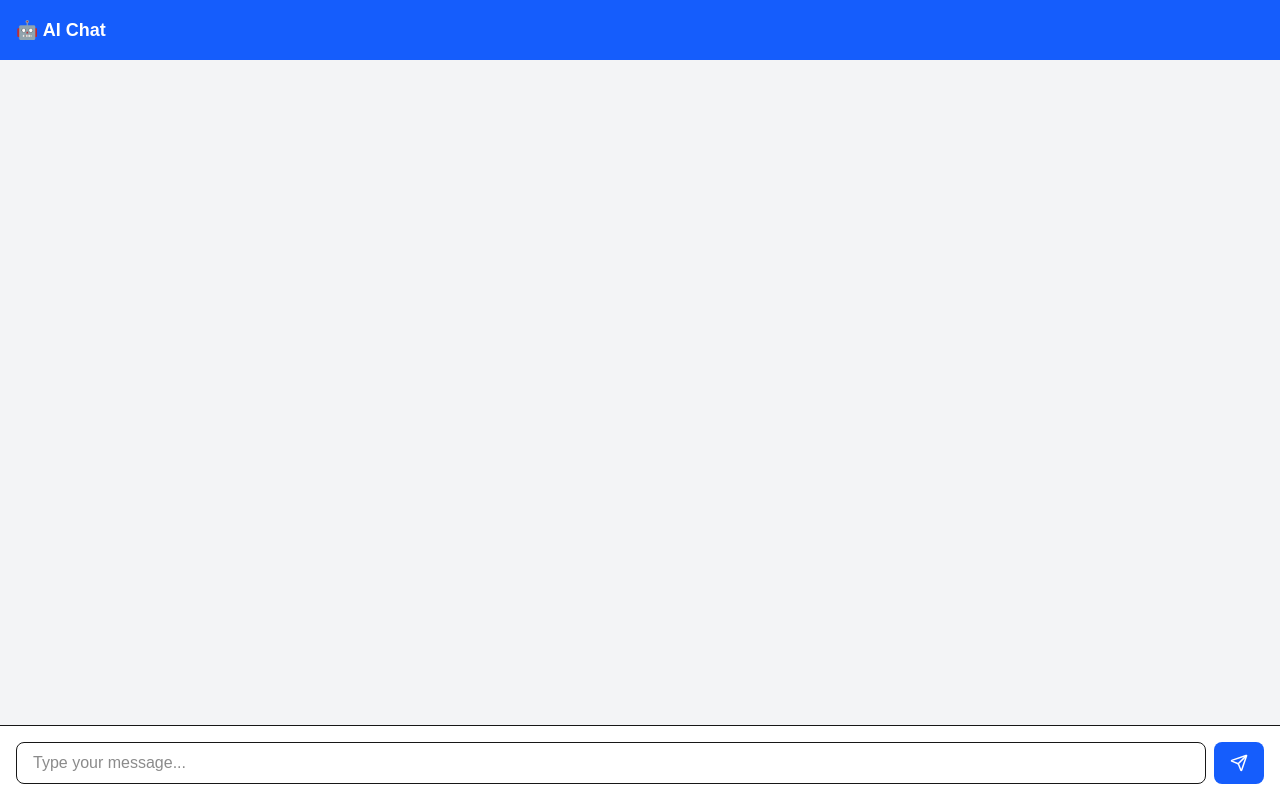
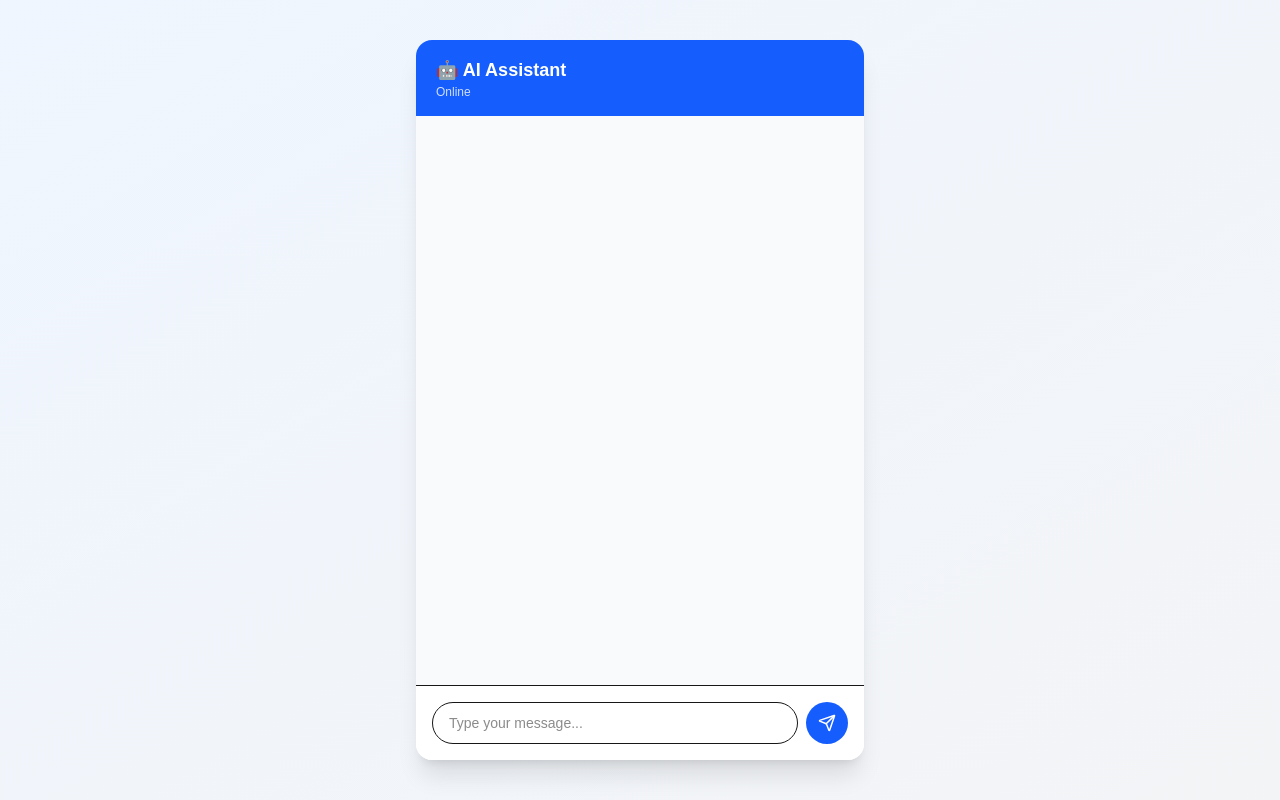
Before and after one commit to Huzaifabaloch9t-dev/AI-chat, a Next.js app: page /chat in a window 1280 px wide. Built offline with nearby package versions, Linux system fonts and the light colour scheme.

Commit message:
update page in my app

```diff
--- a/app/chat/page.tsx
+++ b/app/chat/page.tsx
@@ -1,6 +1,6 @@
 "use client";
 
-import { useState } from "react";
+import { useState, useRef, useEffect } from "react";
 import { Send } from "lucide-react";
 
 interface Message {
@@ -12,9 +12,10 @@ export default function ChatPage() {
   const [messages, setMessages] = useState<Message[]>([]);
   const [input, setInput] = useState("");
   const [loading, setLoading] = useState(false);
+  const bottomRef = useRef<HTMLDivElement | null>(null);
 
   const sendMessage = async () => {
-    if (!input.trim()) return;
+    if (!input.trim() || loading) return;
 
     const userMessage: Message = { role: "user", text: input };
     setMessages((prev) => [...prev, userMessage]);
@@ -22,8 +23,6 @@ export default function ChatPage() {
     setLoading(true);
 
     try {
-
-
       const res = await fetch("http://localhost:5000/api/chat", {
         method: "POST",
         headers: { "Content-Type": "application/json" },
@@ -35,52 +34,78 @@ export default function ChatPage() {
       const aiMessage: Message = { role: "ai", text: data.reply };
       setMessages((prev) => [...prev, aiMessage]);
     } catch (err) {
-      const aiMessage: Message = { role: "ai", text: "AI error 😢" };
-      setMessages((prev) => [...prev, aiMessage]);
+      setMessages((prev) => [
+        ...prev,
+        { role: "ai", text: "Something went wrong 😢" },
+      ]);
     } finally {
       setLoading(false);
     }
   };
 
+  // Auto scroll to bottom
+  useEffect(() => {
+    bottomRef.current?.scrollIntoView({ behavior: "smooth" });
+  }, [messages, loading]);
+
   return (
-    <div className="h-screen flex flex-col bg-gray-100">
-      <div className="p-4 bg-blue-600 text-white font-semibold text-lg">
-        🤖 AI Chat
+    <div className="h-screen bg-gradient-to-br from-blue-50 to-gray-100 flex items-center justify-center">
+      <div className="w-full max-w-md h-[90vh] bg-white rounded-2xl shadow-xl flex flex-col overflow-hidden">
+
+        {/* Header */}
+        <div className="px-5 py-4 bg-blue-600 text-white flex items-center justify-between">
+          <div>
+            <h2 className="font-semibold text-lg">🤖 AI Assistant</h2>
+            <p className="text-xs opacity-80">Online</p>
+          </div>
         </div>
 
-      <div className="flex-1 overflow-y-auto p-4 space-y-3">
+        {/* Chat Area */}
+        <div className="flex-1 overflow-y-auto p-4 space-y-4 bg-gray-50">
           {messages.map((msg, i) => (
             <div
               key={i}
-            className={`max-w-xs p-3 rounded-lg text-sm ${
+              className={`flex ${
+                msg.role === "user" ? "justify-end" : "justify-start"
+              }`}
+            >
+              <div
+                className={`max-w-[75%] px-4 py-2 text-sm rounded-2xl shadow ${
                   msg.role === "user"
-                ? "ml-auto bg-blue-600 text-white"
-                : "mr-auto bg-white border"
+                    ? "bg-blue-600 text-white rounded-br-none"
+                    : "bg-white text-gray-800 rounded-bl-none border"
                 }`}
               >
                 {msg.text}
               </div>
+            </div>
           ))}
 
-        {loading && <div className="text-sm text-gray-500">AI typing...</div>}
+          {loading && (
+            <div className="text-xs text-gray-500">AI is typing...</div>
+          )}
+
+          <div ref={bottomRef} />
         </div>
 
         {/* Input */}
-      <div className="p-4 flex gap-2 border-t bg-white">
+        <div className="p-4 border-t bg-white flex gap-2">
           <input
             value={input}
             onChange={(e) => setInput(e.target.value)}
             placeholder="Type your message..."
-          className="flex-1 border rounded-lg px-4 py-2 outline-none"
+            className="flex-1 border rounded-full px-4 py-2 text-sm outline-none focus:ring-2 focus:ring-blue-500"
             onKeyDown={(e) => e.key === "Enter" && sendMessage()}
           />
           <button
             onClick={sendMessage}
-          className="bg-blue-600 text-white px-4 rounded-lg"
+            disabled={loading}
+            className="bg-blue-600 hover:bg-blue-700 disabled:opacity-50 text-white p-3 rounded-full transition"
           >
             <Send size={18} />
           </button>
         </div>
       </div>
+    </div>
   );
 }
```
Lines whose indentation alone changed are shown as unchanged.
